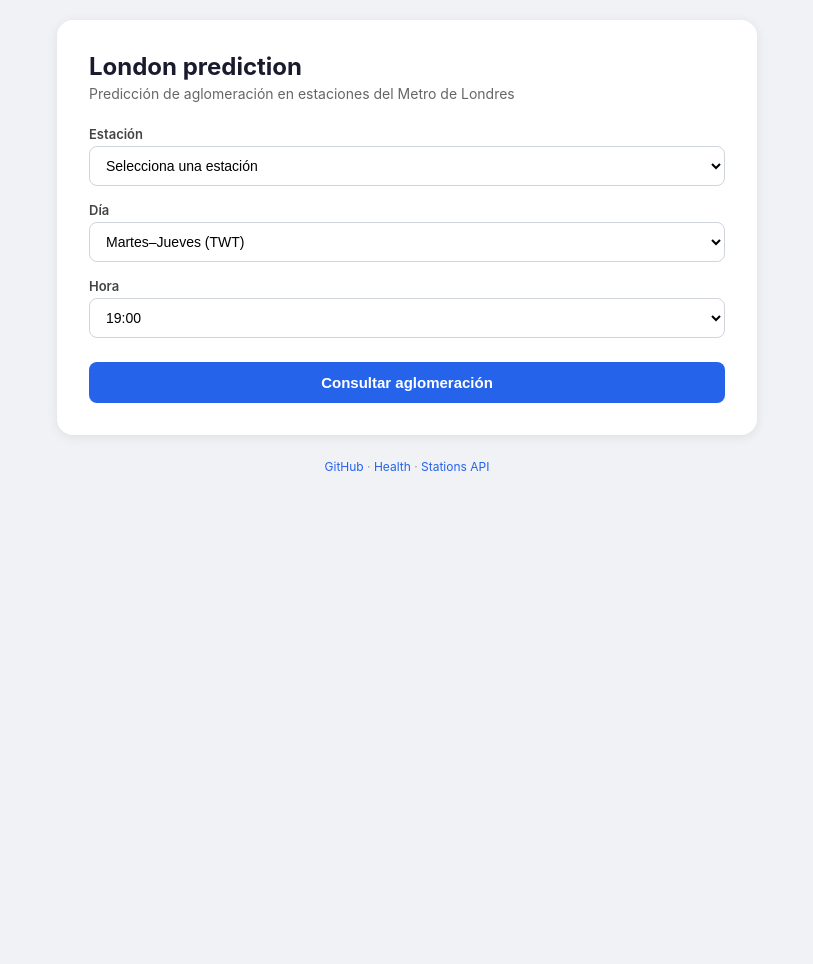
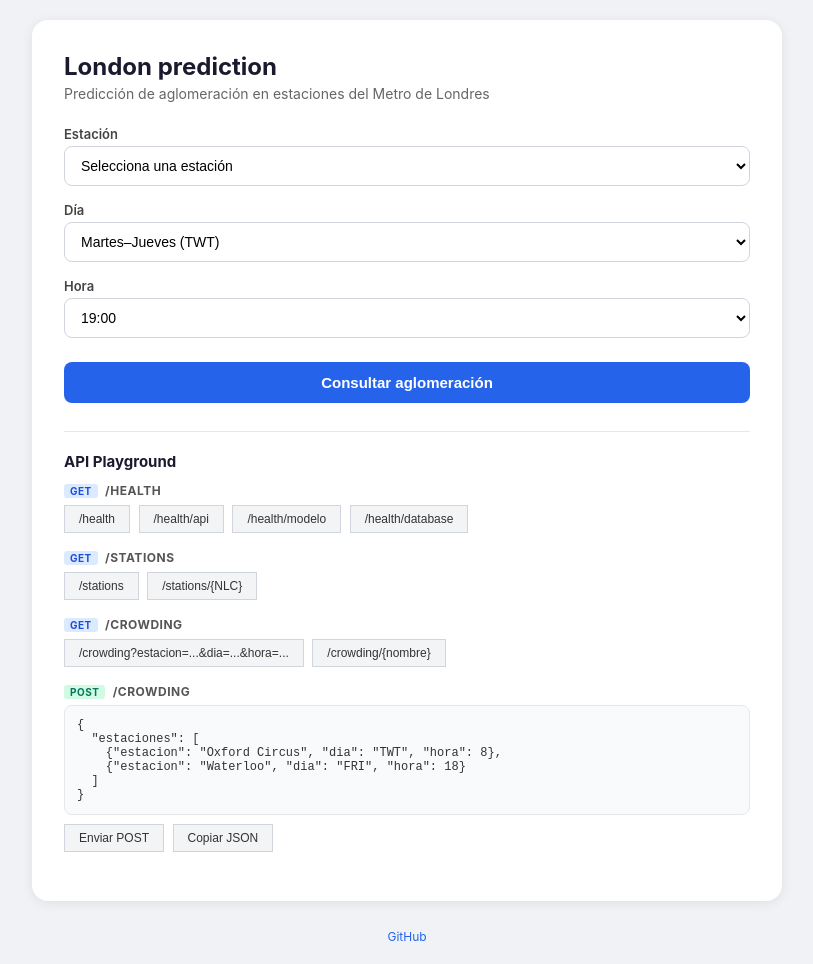
Before and after one commit to aJk15lml/Proyecto_productivizacion, a Flask app: page / in a window 1280 px wide. Shown: the whole page, without its empty margins (233-1046 px from the left). Before the commit the page ends 471 px from the top, so only its background shows below. Run offline with Flask 3, Linux system fonts and the light colour scheme.

Commit message:
Update index.html

```diff
--- a/backend/app/templates/index.html
+++ b/backend/app/templates/index.html
@@ -7,7 +7,7 @@
 <style>
   * { box-sizing: border-box; margin: 0; padding: 0; }
   body { font-family: -apple-system, BlinkMacSystemFont, 'Segoe UI', Roboto, sans-serif; background: #f0f2f5; color: #333; min-height: 100vh; display: flex; flex-direction: column; align-items: center; padding: 20px; }
-  .container { max-width: 700px; width: 100%; background: white; border-radius: 16px; padding: 32px; box-shadow: 0 2px 12px rgba(0,0,0,0.08); }
+  .container { max-width: 750px; width: 100%; background: white; border-radius: 16px; padding: 32px; box-shadow: 0 2px 12px rgba(0,0,0,0.08); }
   h1 { font-size: 24px; margin-bottom: 4px; color: #1a1a2e; }
   .subtitle { color: #666; font-size: 14px; margin-bottom: 24px; }
   .form-group { margin-bottom: 16px; }
@@ -17,10 +17,15 @@
   .btn { width: 100%; padding: 12px; background: #2563eb; color: white; border: none; border-radius: 8px; font-size: 15px; font-weight: 600; cursor: pointer; margin-top: 8px; }
   .btn:hover { background: #1d4ed8; }
   .btn:disabled { background: #93c5fd; cursor: not-allowed; }
+  .btn-outline { background: transparent; border: 1.5px solid #2563eb; color: #2563eb; }
+  .btn-outline:hover { background: #eff6ff; }
+  .btn-sm { padding: 6px 14px; font-size: 12px; width: auto; margin: 3px 4px 3px 0; }
+  .btn-sm2 { padding: 6px 14px; font-size: 12px; width: auto; margin: 3px 4px 3px 0; background: #f3f4f6; color: #333; border: 1px solid #d0d5dd; }
+  .btn-sm2:hover { background: #e5e7eb; }
   .loading { text-align: center; padding: 20px; color: #666; display: none; }
   .spinner { border: 3px solid #e5e7eb; border-top: 3px solid #2563eb; border-radius: 50%; width: 24px; height: 24px; animation: spin 0.8s linear infinite; display: inline-block; margin-right: 8px; vertical-align: middle; }
   @keyframes spin { to { transform: rotate(360deg); } }
-  .result { margin-top: 20px; padding: 20px; border-radius: 12px; display: none; }
+  .result { margin-top: 16px; padding: 20px; border-radius: 12px; display: none; }
   .result.Bajo { background: #d1fae5; border: 1px solid #6ee7b7; }
   .result.Medio { background: #fef3c7; border: 1px solid #fcd34d; }
   .result.Alto { background: #fed7aa; border: 1px solid #fb923c; }
@@ -37,7 +42,15 @@
   .badge.Saturado { background: #f87171; color: #7f1d1d; }
   .error { margin-top: 16px; padding: 12px; background: #fef2f2; border: 1px solid #fca5a5; border-radius: 8px; color: #991b1b; font-size: 14px; display: none; }
   .search-loading { font-size: 13px; color: #888; padding: 4px 0; display: none; }
-  .footer { margin-top: 24px; text-align: center; font-size: 12px; color: #999; }
+  .api-playground { margin-top: 28px; border-top: 1px solid #e5e7eb; padding-top: 20px; }
+  .api-playground h3 { font-size: 15px; color: #1a1a2e; margin-bottom: 12px; }
+  .endpoint-group { margin-bottom: 14px; }
+  .endpoint-group .label { font-size: 12px; font-weight: 700; color: #555; text-transform: uppercase; letter-spacing: 0.5px; display: block; margin-bottom: 4px; }
+  .endpoint-group .label .method { display: inline-block; padding: 1px 6px; border-radius: 3px; font-size: 10px; margin-right: 4px; }
+  .method.get { background: #dbeafe; color: #1d4ed8; }
+  .method.post { background: #d1fae5; color: #047857; }
+  .json-box { background: #f9fafb; border: 1px solid #e5e7eb; border-radius: 8px; padding: 12px; font-family: 'Courier New', monospace; font-size: 12px; white-space: pre-wrap; word-break: break-all; margin: 6px 0; }
+  .footer { margin-top: 28px; text-align: center; font-size: 12px; color: #999; }
   .footer a { color: #2563eb; text-decoration: none; }
   @media (max-width: 480px) { .container { padding: 20px; } }
 </style>
@@ -74,12 +87,54 @@
   <div class="loading" id="loading"><span class="spinner"></span> Calculando predicción...</div>
   <div class="error" id="error"></div>
   <div class="result" id="result"></div>
+
+  <div class="api-playground">
+    <h3>API Playground</h3>
+
+    <div class="endpoint-group">
+      <span class="label"><span class="method get">GET</span> /health</span>
+      <div>
+        <button class="btn-sm2" onclick="window.open('/health','_blank')">/health</button>
+        <button class="btn-sm2" onclick="window.open('/health/api','_blank')">/health/api</button>
+        <button class="btn-sm2" onclick="window.open('/health/modelo','_blank')">/health/modelo</button>
+        <button class="btn-sm2" onclick="window.open('/health/database','_blank')">/health/database</button>
+      </div>
+    </div>
+
+    <div class="endpoint-group">
+      <span class="label"><span class="method get">GET</span> /stations</span>
+      <div>
+        <button class="btn-sm2" onclick="window.open('/stations','_blank')">/stations</button>
+        <button class="btn-sm2" id="station-detail-btn" onclick="openStationDetail()">/stations/{NLC}</button>
+      </div>
+    </div>
+
+    <div class="endpoint-group">
+      <span class="label"><span class="method get">GET</span> /crowding</span>
+      <div>
+        <button class="btn-sm2" onclick="openCrowdingQuery()">/crowding?estacion=...&amp;dia=...&amp;hora=...</button>
+        <button class="btn-sm2" onclick="openCrowdingPath()">/crowding/{nombre}</button>
+      </div>
+    </div>
+
+    <div class="endpoint-group">
+      <span class="label"><span class="method post">POST</span> /crowding</span>
+      <div class="json-box" id="post-body">{
+  "estaciones": [
+    {"estacion": "Oxford Circus", "dia": "TWT", "hora": 8},
+    {"estacion": "Waterloo", "dia": "FRI", "hora": 18}
+  ]
+}</div>
+      <div>
+        <button class="btn-sm2" onclick="sendPostCrowding()">Enviar POST</button>
+        <button class="btn-sm2" onclick="navigator.clipboard.writeText(document.getElementById('post-body').textContent);alert('Copiado')">Copiar JSON</button>
+      </div>
+    </div>
+  </div>
 </div>
 
 <div class="footer">
-  <a href="https://github.com/tu-repo" target="_blank">GitHub</a> &middot;
-  <a href="/health">Health</a> &middot;
-  <a href="/stations">Stations API</a>
+  <a href="https://github.com/tu-repo" target="_blank">GitHub</a>
 </div>
 
 <script>
@@ -172,6 +227,54 @@ function showError(msg) {
   el.style.display = "block";
 }
 
+function openCrowdingQuery() {
+  const nlc = document.getElementById("station").value;
+  const dia = document.getElementById("day").value;
+  const hora = document.getElementById("hour").value;
+  const stationName = stations.find(s => s.NLC == nlc)?.nombre || "Oxford%20Circus";
+  window.open("/crowding?estacion=" + encodeURIComponent(stationName) + "&dia=" + dia + "&hora=" + hora, "_blank");
+}
+
+function openCrowdingPath() {
+  const nlc = document.getElementById("station").value;
+  const stationName = stations.find(s => s.NLC == nlc)?.nombre || "Oxford%20Circus";
+  window.open("/crowding/" + encodeURIComponent(stationName), "_blank");
+}
+
+function openStationDetail() {
+  const nlc = document.getElementById("station").value;
+  if (!nlc) { alert("Selecciona una estación primero"); return; }
+  window.open("/stations/" + nlc, "_blank");
+}
+
+async function sendPostCrowding() {
+  const bodyEl = document.getElementById("post-body");
+  let payload;
+  try {
+    payload = JSON.parse(bodyEl.textContent);
+  } catch {
+    alert("JSON inválido en el recuadro");
+    return;
+  }
+  document.getElementById("loading").style.display = "block";
+  try {
+    const r = await fetch(BASE + "/crowding", {
+      method: "POST",
+      headers: { "Content-Type": "application/json" },
+      body: JSON.stringify(payload),
+    });
+    const data = await r.json();
+    document.getElementById("loading").style.display = "none";
+    const res = document.getElementById("result");
+    res.style.display = "block";
+    res.className = "result";
+    res.innerHTML = "<h2>POST /crowding</h2><div class='json-box'>" + JSON.stringify(data, null, 2) + "</div>";
+  } catch (e) {
+    document.getElementById("loading").style.display = "none";
+    showError("Error POST: " + e.message);
+  }
+}
+
 loadStations();
 </script>
 </body>
```
